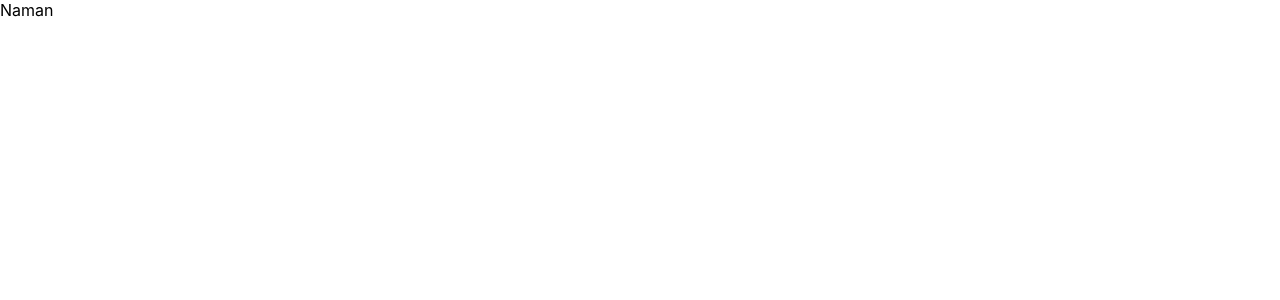
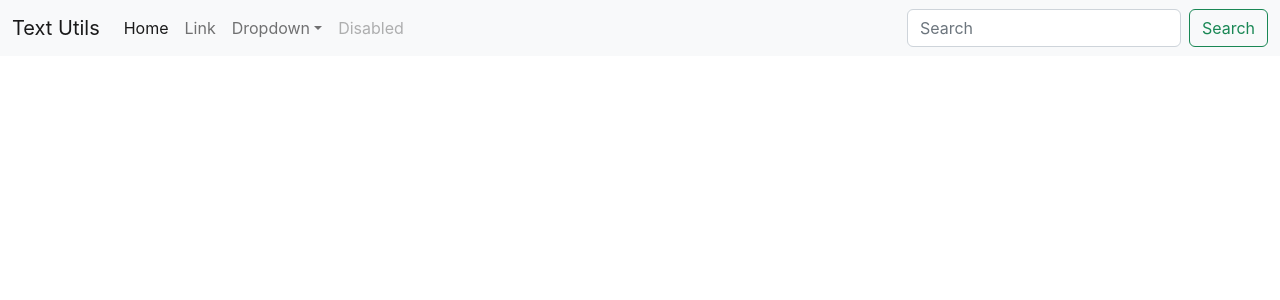
Before and after one commit to namanajmera/ReactJs, a React (Create React App) app in the folder my-app/: page / in a window 1280 px wide. Shown: the top 300 px of the page. Built offline with nearby package versions, Linux system fonts and the light colour scheme.

Commit message:
Added: Add the bootstrap.

```diff
--- a/my-app/public/index.html
+++ b/my-app/public/index.html
@@ -1,19 +1,19 @@
 <!DOCTYPE html>
 <html lang="en">
+
 <head>
   <meta charset="utf-8" />
   <link rel="icon" href="%PUBLIC_URL%/favicon.ico" />
   <meta name="viewport" content="width=device-width, initial-scale=1" />
   <meta name="theme-color" content="#000000" />
-    <meta
-      name="description"
-      content="Web site created using create-react-app"
-    />
+  <meta name="description" content="Web site created using create-react-app" />
   <link rel="apple-touch-icon" href="%PUBLIC_URL%/logo192.png" />
   <!--
       manifest.json provides metadata used when your web app is installed on a
       user's mobile device or desktop. See https://developers.google.com/web/fundamentals/web-app-manifest/
     -->
+  <link href="https://cdn.jsdelivr.net/npm/bootstrap@5.2.0/dist/css/bootstrap.min.css" rel="stylesheet"
+    integrity="sha384-gH2yIJqKdNHPEq0n4Mqa/HGKIhSkIHeL5AyhkYV8i59U5AR6csBvApHHNl/vI1Bx" crossorigin="anonymous">
   <link rel="manifest" href="%PUBLIC_URL%/manifest.json" />
   <!--
       Notice the use of %PUBLIC_URL% in the tags above.
@@ -26,6 +26,7 @@
     -->
   <title>React App</title>
 </head>
+
 <body>
   <noscript>You need to enable JavaScript to run this app.</noscript>
   <div id="root"></div>
@@ -39,5 +40,9 @@
       To begin the development, run `npm start` or `yarn start`.
       To create a production bundle, use `npm run build` or `yarn build`.
     -->
+  <script src="https://cdn.jsdelivr.net/npm/bootstrap@5.2.0/dist/js/bootstrap.bundle.min.js"
+    integrity="sha384-A3rJD856KowSb7dwlZdYEkO39Gagi7vIsF0jrRAoQmDKKtQBHUuLZ9AsSv4jD4Xa"
+    crossorigin="anonymous"></script>
 </body>
+
 </html>
--- a/my-app/src/App.js
+++ b/my-app/src/App.js
@@ -1,9 +1,10 @@
 import './App.css';
+import NavBar from "./NavBar";
 
 function App() {
   return (
-    <div className="blank">
-      Naman
+    <div>
+      <NavBar />
     </div>
   );
 }
--- /dev/null
+++ b/my-app/src/NavBar.jsx
@@ -0,0 +1,42 @@
+function NavBar() {
+     return (
+       <nav className="navbar navbar-expand-lg bg-light">
+         <div className="container-fluid">
+            <a className="navbar-brand" href="/">Text Utils</a>
+            <button className="navbar-toggler" type="button" data-bs-toggle="collapse" data-bs-target="#navbarSupportedContent" aria-controls="navbarSupportedContent" aria-expanded="false" aria-label="Toggle navigation">
+               <span className="navbar-toggler-icon"></span>
+            </button>
+            <div className="collapse navbar-collapse" id="navbarSupportedContent">
+               <ul className="navbar-nav me-auto mb-2 mb-lg-0">
+               <li className="nav-item">
+                  <a className="nav-link active" aria-current="page" href="/">Home</a>
+               </li>
+               <li className="nav-item">
+                  <a className="nav-link" href="/">Link</a>
+               </li>
+               <li className="nav-item dropdown">
+                  <a className="nav-link dropdown-toggle" href="/" role="button" data-bs-toggle="dropdown" aria-expanded="false">
+                     Dropdown
+                  </a>
+                  <ul className="dropdown-menu">
+                     <li><a className="dropdown-item" href="/">Action</a></li>
+                     <li><a className="dropdown-item" href="/">Another action</a></li>
+                     <li><hr className="dropdown-divider" /></li>
+                     <li><a className="dropdown-item" href="/">Something else here</a></li>
+                  </ul>
+               </li>
+               <li className="nav-item">
+                  <a className="nav-link disabled" href="/">Disabled</a>
+               </li>
+               </ul>
+               <form className="d-flex" role="search">
+               <input className="form-control me-2" type="search" placeholder="Search" aria-label="Search" />
+               <button className="btn btn-outline-success" type="submit">Search</button>
+               </form>
+            </div>
+         </div>
+         </nav>
+     )
+}
+
+export default NavBar;
```
Lines whose indentation alone changed are shown as unchanged.
